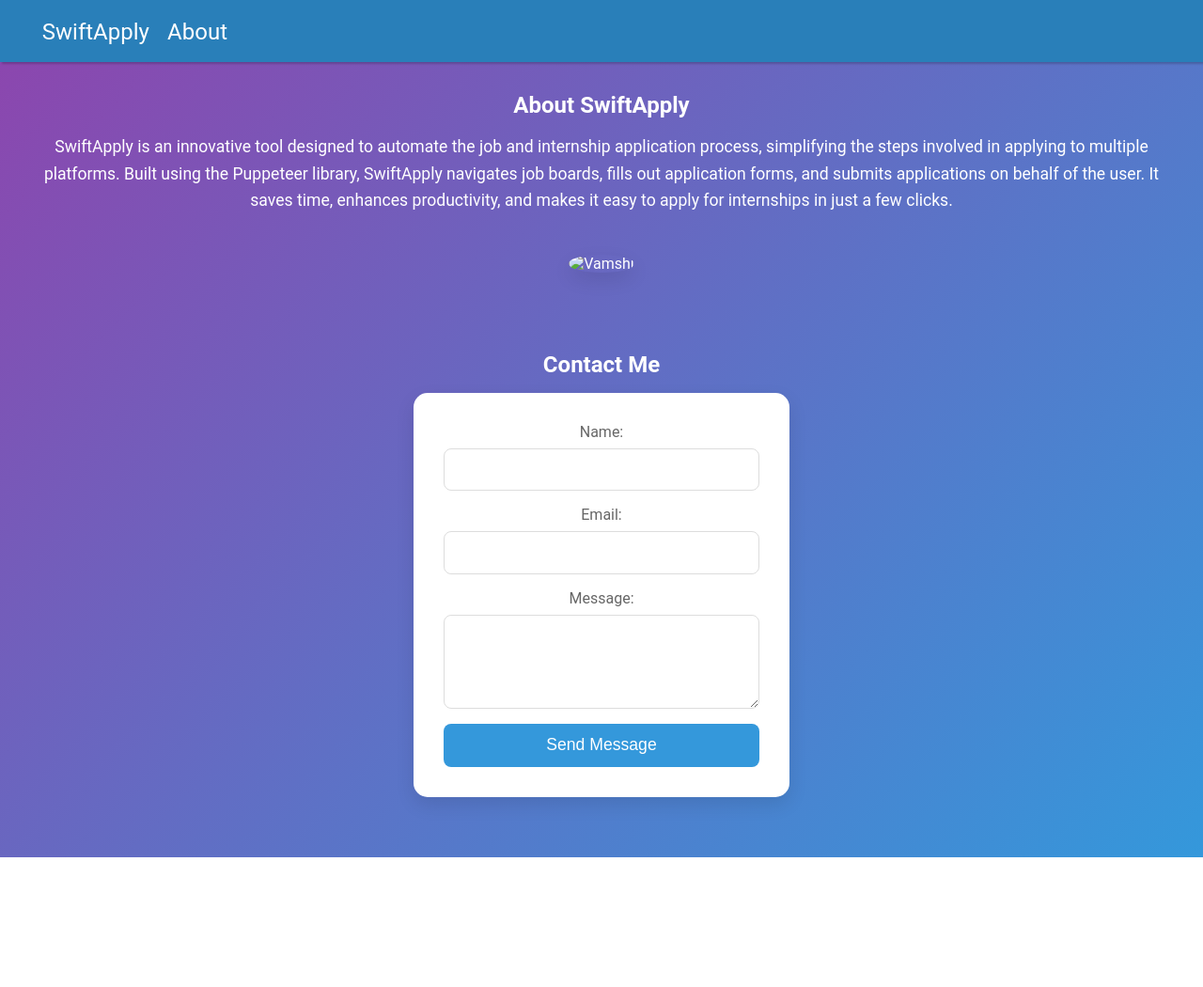
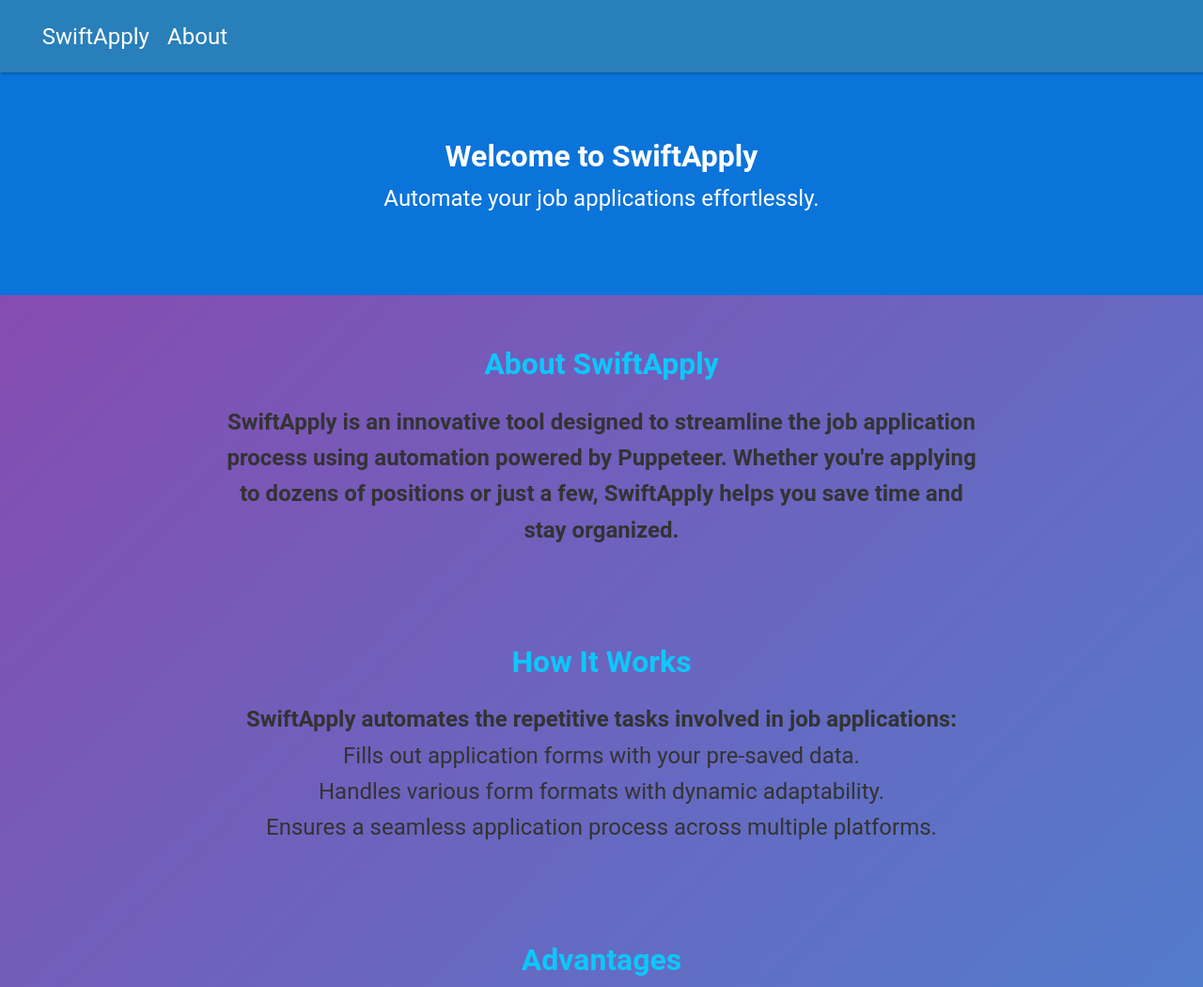
Before and after one commit to vamshiparvatham/SWIFTAPPLY, a website: page public/about.html in a window 1280 px wide. Shown: the top 1050 px of the page at 94% size. Before the commit the page ends 912 px from the top, so only its background shows below. Drawn offline with Linux system fonts and the light colour scheme.

Commit message:
second commit

```diff
--- a/package.json
+++ b/package.json
@@ -10,12 +10,13 @@
   "author": "",
   "license": "ISC",
   "dependencies": {
+    "dotenv": "^16.4.5",
     "emailjs-com": "^3.2.0",
     "express": "^4.21.1",
     "fs": "^0.0.1-security",
     "nodemailer": "^6.9.16",
     "path": "^0.12.7",
-    "puppeteer": "^23.6.0",
+    "puppeteer": "^23.6.1",
     "readline": "^1.3.0",
     "swiftapply": "file:"
   }
--- a/public/about.css
+++ b/public/about.css
@@ -24,13 +24,8 @@
 
 .nav-container nav ul {
     display: flex;
-
     list-style: none;
     margin: 0 1rem;
-}
-
-.nav-container nav ul li {
-    list-style: none;
 }
 
 .nav-container nav ul li a {
@@ -40,35 +35,56 @@
     font-size: 1.5rem;
 }
 
-/* About section */
-.about-section {
+/* Hero Section */
+.hero-section {
     text-align: center;
-    padding: 2rem;
-    color: #fff;
+    background-color: #0a74da;
+    color: white;
+    padding: 4rem 2rem;
 }
 
-.about-section h1 {
-    margin-bottom: 1rem;
+/* General Section Styling */
+.section {
+    padding: 3rem 2rem;
+    text-align: center;
 }
 
-.about-section p {
-    font-size: 1.1rem;
-    margin-bottom: 1.5rem;
-    line-height: 1.6;
+.section h2 {
+    margin-bottom: 1rem;
+    color: #0dc7fa;
 }
 
-.profile-photo {
-    width: 150px;
-    height: 150px;
-    border-radius: 50%;
-    box-shadow: 0 8px 20px rgba(0, 0, 0, 0.1);
-    margin: 20px 0;
+.section p,
+.section ul,
+.section ol {
+    max-width: 800px;
+    margin: auto;
 }
 
-/* Contact form */
+ul, ol {
+    margin-top: 22px;
+}
+
+ul li, ol li {
+    list-style: none;
+    font-size: 1.5rem;
+}
+
+h2 {
+    font-size: 2rem;
+}
+
+p {
+    font-size: 1.5rem;
+    margin-bottom: 20px;
+}
+
+/* Contact Section */
 .contact-section {
     text-align: center;
     padding: 2rem;
+    background-color: #3498db;
+    color: #fff;
 }
 
 .contact-section h2 {
@@ -136,12 +152,22 @@
         flex-direction: column;
     }
 
-    .profile-photo {
-        width: 100px;
-        height: 100px;
-    }
-
     #contact-form {
         padding: 1.5rem;
     }
 }
+
+/* Additional small adjustments */
+body {
+    line-height: 1.6;
+}
+
+input[type="text"],
+textarea {
+    width: 100%;
+    max-width: 100%;
+}
+
+input[type="text"] {
+    height: 2.5rem;
+}
--- a/public/about.html
+++ b/public/about.html
@@ -1,39 +1,79 @@
 <!DOCTYPE html>
 <html lang="en">
+
 <head>
     <meta charset="UTF-8">
     <meta name="viewport" content="width=device-width, initial-scale=1.0">
     <link rel="stylesheet" href="about.css">
     <title>About | SwiftApply</title>
 </head>
+
 <body>
-    <div class="container-about">
     <!-- navbar -->
     <div class="nav-container">
         <nav class="navbar">
             <ul>
                 <li><a href="index.html">SwiftApply</a></li>
-                    <li><a href="#">About</a></li>
+                <li><a href="about.html">About</a></li>
             </ul>
         </nav>
     </div>
 
-        <!-- About section -->
-        <section class="about-section">
-            <h1>About SwiftApply</h1>
-            <p>
-                SwiftApply is an innovative tool designed to automate the job and internship application process,
-                simplifying the steps involved in applying to multiple platforms. Built using the Puppeteer library,
-                SwiftApply navigates job boards, fills out application forms, and submits applications on behalf
-                of the user. It saves time, enhances productivity, and makes it easy to apply for internships
-                in just a few clicks.
-            </p>
-            <img src= "photo.jpg" alt="Vamshi" class="profile-photo">
+
+    <header class="hero-section">
+        <h1>Welcome to SwiftApply</h1>
+        <p>Automate your job applications effortlessly.</p>
+    </header>
+
+    <section id="about" class="section">
+        <h2>About SwiftApply</h2>
+        <b>
+            <p>SwiftApply is an innovative tool designed to streamline the job application process using automation
+                powered
+                by Puppeteer. Whether you're applying to dozens of positions or just a few, SwiftApply helps you save
+                time
+                and stay organized.</p>
+        </b>
     </section>
+
+    <section id="working" class="section">
+        <h2>How It Works</h2>
+        <b>
+            <p>SwiftApply automates the repetitive tasks involved in job applications:</p>
+        </b>
+        <ul>
+            <li>Fills out application forms with your pre-saved data.</li>
+            <li>Handles various form formats with dynamic adaptability.</li>
+            <li>Ensures a seamless application process across multiple platforms.</li>
+        </ul>
+    </section>
+
+    <section id="advantages" class="section">
+        <h2>Advantages</h2>
+        <ul>
+            <li><strong>Time-Saving:</strong> Apply to multiple jobs quickly.</li>
+            <li><strong>Consistency:</strong> Minimize human error by automating data entry.</li>
+            <li><strong>Customizable:</strong> Tailor your application details easily.</li>
+        </ul>
+    </section>
+
+    <section id="setup" class="section">
+        <h2>Getting Started</h2>
+        <b>
+            <p>Follow these simple steps to set up SwiftApply:</p>
+        </b>
+        <ol>
+            <li>Download and install the software from our official repository.</li>
+            <li>Configure your application preferences in the settings panel.</li>
+            <li>Run SwiftApply and watch it automate your job applications!</li>
+        </ol>
+        <p>For more details, visit our documentation page. or contact us</p>
+    </section>
+
 
     <!-- Contact form -->
     <section class="contact-section">
-            <h2>Contact Me</h2>
+        <h2>Contact Us</h2>
         <form id="contact-form">
             <label for="name">Name:</label>
             <input type="text" id="name" name="name" required>
@@ -47,25 +87,28 @@
             <button type="submit">Send Message</button>
         </form>
     </section>
-    </div>
 
-    <!-- EmailJS Integration -->
+
     <script src="https://cdn.emailjs.com/dist/email.min.js"></script>
     <script>
-        (function(){
+        (function () {
             emailjs.init("yZ4yvXNUg3VU4nGuD"); // Replace "YOUR_USER_ID" with your EmailJS user ID
         })();
 
-        document.getElementById('contact-form').addEventListener('submit', function(event) {
+        document.getElementById('contact-form').addEventListener('submit', function (event) {
             event.preventDefault();
 
             emailjs.sendForm('service_id12', 'template_6rfcrhv', this) // Replace with your EmailJS service and template IDs
-                .then(function() {
+                .then(function () {
                     alert('Message sent successfully!');
-                }, function(error) {
+                }, function (error) {
                     alert('Failed to send message: ' + JSON.stringify(error));
                 });
         });
     </script>
+    <footer class="footer">
+        <p>&copy; 2024 SwiftApply. All Rights Reserved.</p>
+    </footer>
 </body>
+
 </html>
```
Also changed, not shown: app.js (+43 -16 lines), public/index.css (+9 -0 lines), public/index.html (+20 -6 lines), screenshots/home-page.png, screenshots/landing-page.png, screenshots/login-page.png, screenshots/search-bar-page.png, 2 other files. Lines whose indentation alone changed are shown as unchanged.
